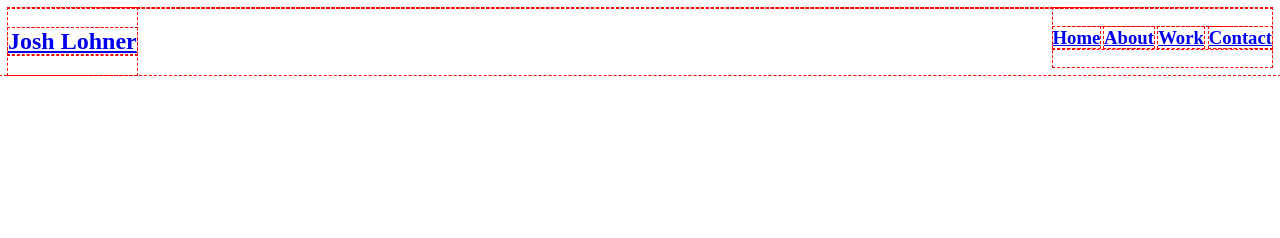
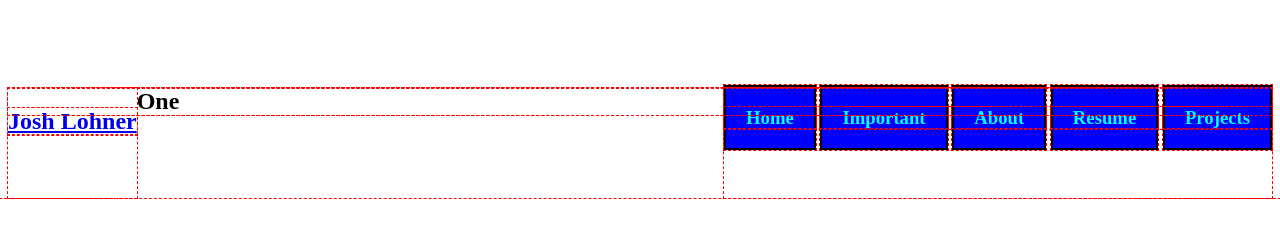
Before and after one commit to JoshLohner/lohnerj.github.io, a plain HTML site: page index.html in a window 1280 px wide. Drawn offline with Linux system fonts and the light colour scheme.

Commit message:
main page work

```diff
--- a/index.html
+++ b/index.html
@@ -13,21 +13,33 @@
   <header id="nav-wrapper">
     <nav id="nav">
       <div class="nav-left">
-        <h1 class="logo un-skew"><a href="#home">Josh Lohner</a></h1>
+        <h1><a href="#home">Josh Lohner</a></h1>
 
       </div>
       <div class="nav-right">
         <h3>
+        <!-- Brings us back to the top -->
         <a href="#home" class="nav-link active"><span class="nav-link-span"><span class="u-nav">Home</span></span></a>
+        <!-- contact information, links to pages like github and linkedin -->
+        <a href="#home" class="nav-link active"><span class="nav-link-span"><span class="u-nav">Important</span></span></a>
+        <!-- Short little description of me, hobbies -->
         <a href="#about" class="nav-link"><span class="nav-link-span"><span class="u-nav">About</span></span></a>
-        <a href="#work" class="nav-link"><span class="nav-link-span"><span class="u-nav">Work</span></span></a>
-        <a href="#contact" class="nav-link"><span class="nav-link-span"><span class="u-nav">Contact</span></span></a>
+        <!-- Either have resume here, or have important things from resume -->
+        <a href="#work" class="nav-link"><span class="nav-link-span"><span class="u-nav">Resume</span></span></a>
+        <!-- Talk about some of the projects I have done -->
+        <a href="#contact" class="nav-link"><span class="nav-link-span"><span class="u-nav">Projects</span></span></a>
         </h3>
       </div>
     </nav>
   </header>
   <main>
-
+   <div class="wrapper">
+      <div id="skew1" class="cus-div">
+        <div class="content">
+          <h2>One</h2>
+        </div>
+      </div>
+   </div>
   </main>
 
 </body>
--- a/navbar.css
+++ b/navbar.css
@@ -9,8 +9,25 @@
 
 .nav-right{
     float: right;
+    height: 110px
+
 }
 
 .nav-left{
     float: left;
+    height: 110px
+
  }
+
+ .u-nav {
+  background-color: blue;
+  padding: 20px;
+  border: 2px solid black;
+  color:aqua;
+  transform: skew(14deg);
+}
+
+/* Main */
+main {
+  margin-top: 7% ;
+}
```
Also changed, not shown: Design.png (added).
